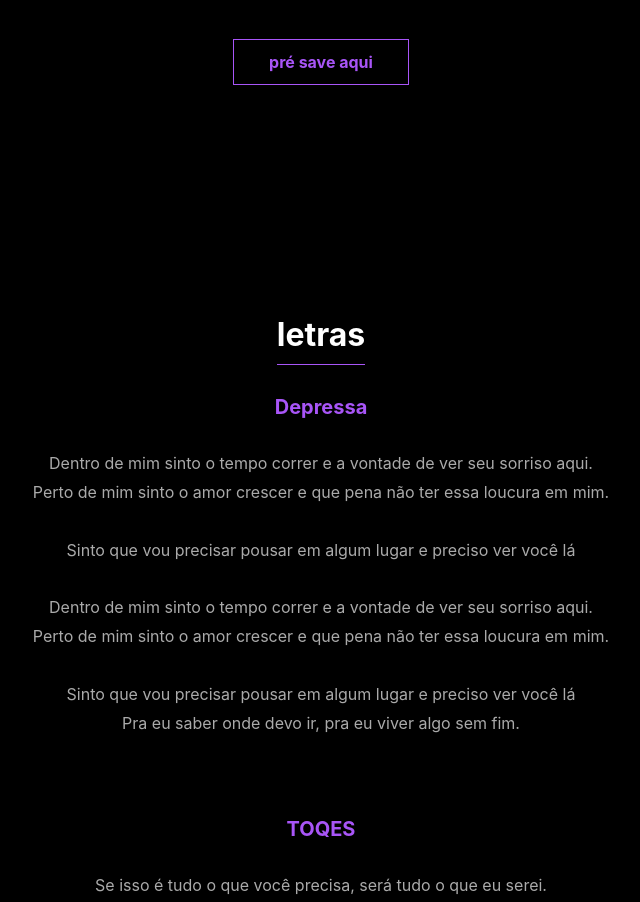
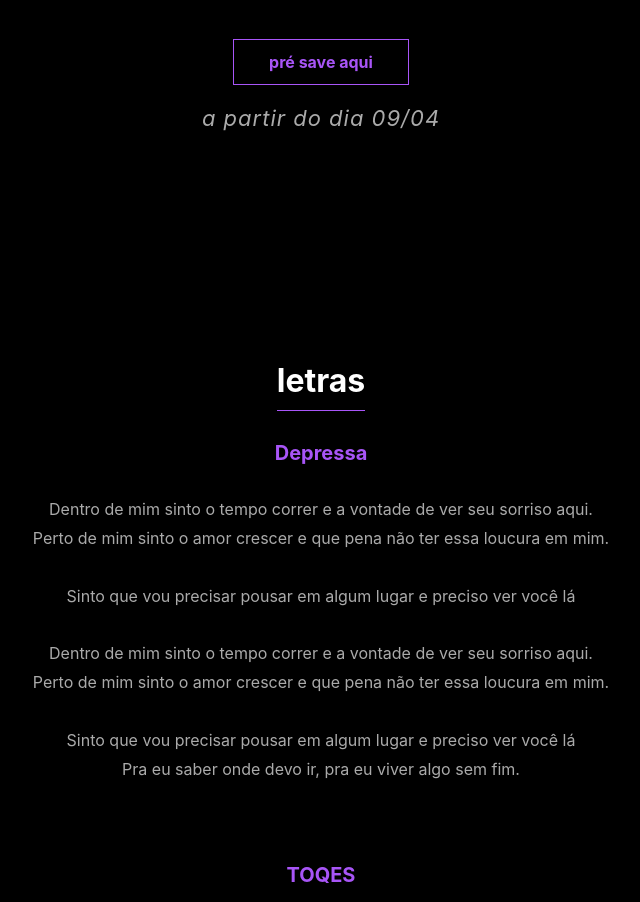
Before and after one commit to emredepro/poliva-site, a Next.js app: page /singles in a window 1280 px wide. Shown: the part 2822-3724 px from the top of the page, without its empty margins (319-959 px from the left). Built offline with nearby package versions, Linux system fonts and the light colour scheme.

Commit message:
feat: atualiza capa depressa-2026 e data de lançamento

```diff
--- a/pages/singles.js
+++ b/pages/singles.js
@@ -49,6 +49,7 @@ export default function Singles() {
         <img src="https://upload.wikimedia.org/wikipedia/commons/6/6b/WhatsApp.svg" alt="WhatsApp" />
       </a>
 
+      {/* CAPA TOPO - MANTIDA A ORIGINAL */}
       <header className="main-capa-ajustada anim-fade-in">
         <img src="/depressa-novo.jpg" alt="Depressa Capa" className="img-crop-ajustada" />
       </header>
@@ -94,15 +95,19 @@ export default function Singles() {
           </p>
         </section>
 
+        {/* SEÇÃO DEPRESSA - ATUALIZADA */}
         <section className="depressa-2026 anim-fade-up">
           <div className="brutal-header center">
             <h2>Depressa</h2>
           </div>
           <div className="album-art-box reduced interactive-zoom">
+            {/* NOVA CAPA DO ÁLBUM/SINGLE */}
             <img src="/depressa-2026.jpg" alt="Depressa 2026" className="img-album" />
           </div>
           <div style={{ textAlign: 'center', marginTop: '30px' }}>
             <a href="#" className="ouca-btn-anim">Pré Save Aqui</a>
+            {/* DATA ABAIXO DO BOTÃO */}
+            <p className="data-lancamento"><em>a partir do dia 09/04</em></p>
           </div>
         </section>
 
@@ -222,6 +227,9 @@ export default function Singles() {
         .album-art-box.reduced { max-width: 480px; }
         .img-album { width: 100%; display: block; }
 
+        /* ESTILO DA DATA (IGUAL À CITAÇÃO) */
+        .data-lancamento { font-size: 22px; color: #aaa; margin-top: 20px; letter-spacing: 1px; }
+
         .letra-bloco { margin-bottom: 80px; text-align: center; }
         .letra-bloco h3 { font-size: 20px; color: #a855f7; margin-bottom: 30px; text-transform: none; font-weight: bold; }
         .letra-bloco pre { font-family: inherit; font-size: 16px; line-height: 1.8; color: #aaa; white-space: pre-wrap; transition: 0.4s ease; }
@@ -258,6 +266,7 @@ export default function Singles() {
           .carousel-full-width { padding: 40px 0; }
           .capa-wrapper { width: 250px; }
           .letra-justificada-centro { text-align: center; text-align-last: center; }
+          .data-lancamento { font-size: 18px; }
         }
       `}</style>
     </div>
```
Also changed, not shown: 1 other file (tests, documents, lock files or other folders).
